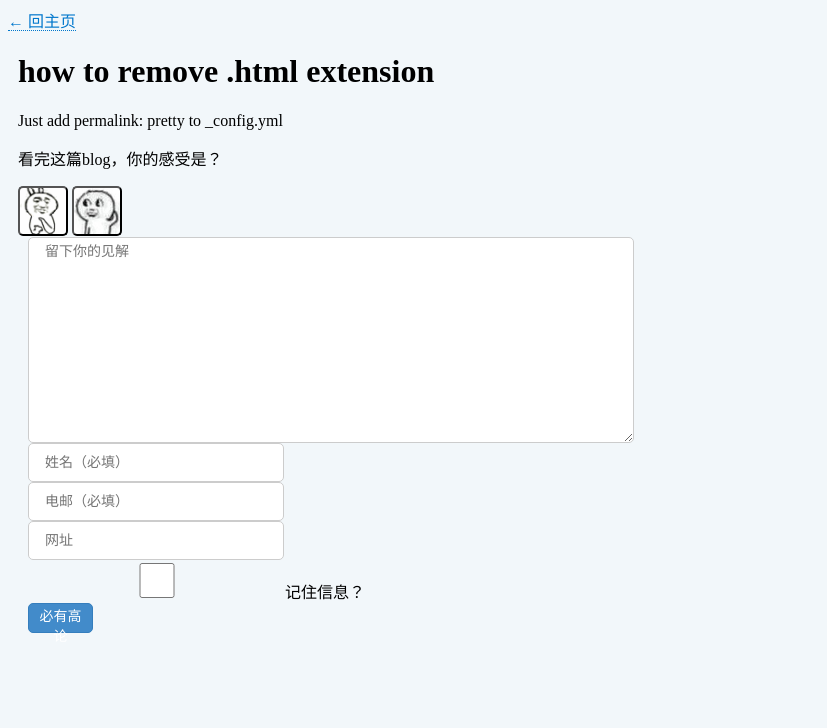
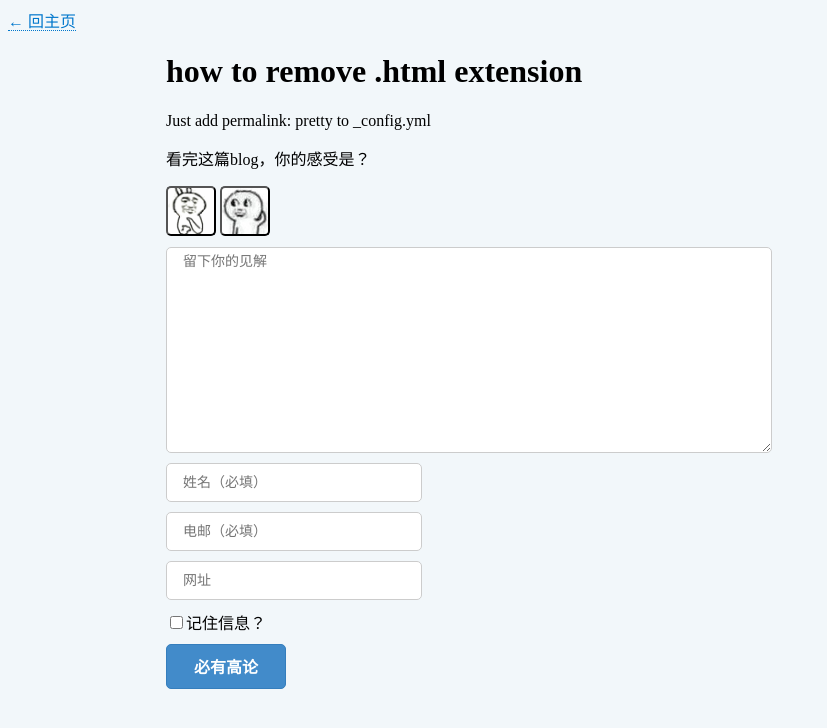
Before and after one commit to ChuChencheng/ChuChencheng.github.io, a Jekyll site: the page built from _posts/2016-08-12-how-to-remove-html-extension.md, in a window 1280 px wide. Shown: the top 728 px of the page, without its empty margins (0-827 px from the left). Built offline with Jekyll 4.4.1, drawn with Linux system fonts in a browser that asks for light colours; nearby versions of some CDN libraries.

Commit message:
update stylesheet

```diff
--- a/css/default.css
+++ b/css/default.css
@@ -2,7 +2,7 @@ body {
   background-color: #f2f7fa;
 }
 .content {
-  margin: 0 10px;
+  margin: 10px auto;
   max-width: 75%;
 }
 img {
@@ -43,7 +43,7 @@ textarea:focus {
   box-shadow: 0 0 8px #66afe9;
   -webkit-box-shadow: 0 0 8px #66afe9;
 }
-input,
+input[type=text],
 select {
   width: 250px;
   height: 35px;
@@ -55,7 +55,7 @@ select {
   -moz-transition: border-color ease-in-out 0.15s, box-shadow ease-in-out 0.15s;
   -o-transition: border-color ease-in-out 0.15s, box-shadow ease-in-out 0.15s;
 }
-input:focus,
+input[type=text]:focus,
 select:focus {
   border-color: #66afe9;
   box-shadow: 0 0 8px #66afe9;
@@ -64,7 +64,7 @@ select:focus {
 .feedback,
 .comments,
 .add-comment {
-  margin: 0 10px;
+  margin: 10px auto;
   max-width: 75%;
 }
 /*feedback btn*/
@@ -88,12 +88,14 @@ select:focus {
 }
 .add-comment form > * {
   display: block;
-  margin: 0 10px;
+  margin: 10px 0;
 }
 .add-comment button[type=submit] {
-  width: 65px;
-  height: 30px;
+  width: 120px;
+  height: 45px;
   color: #ffffff;
+  font-size: 16px;
+  font-weight: bold;
   border: 1px solid #357ebd;
   background: #428bca;
   cursor: pointer;
```
Also changed, not shown: less/default.less (+7 -5 lines).
